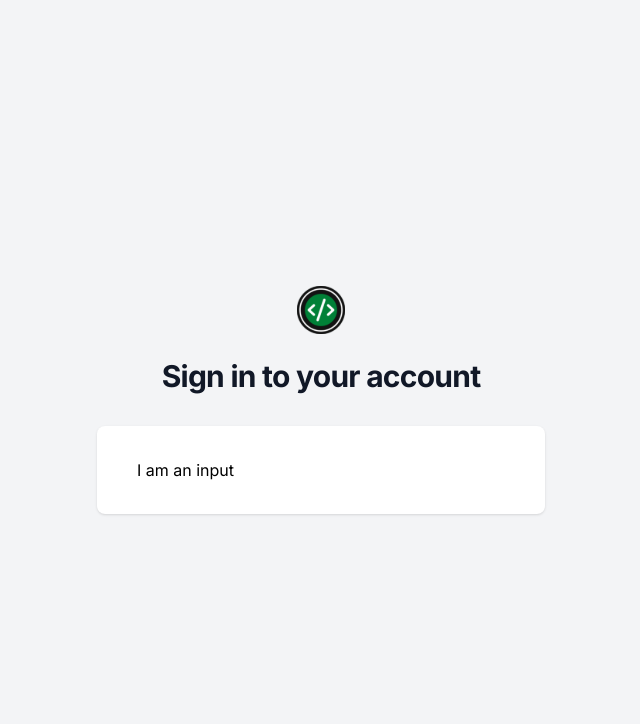
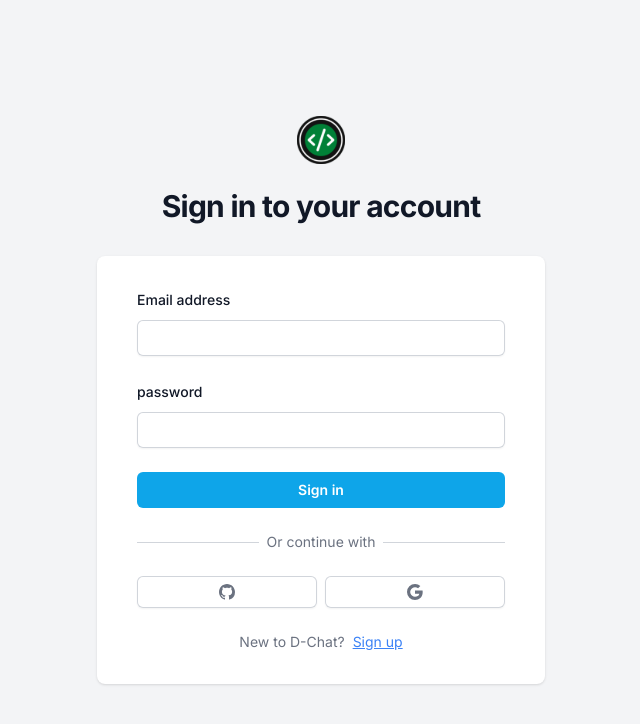
Before and after one commit to yodkwtf/nexus-chat-application, a Next.js app: page / in a window 1280 px wide. Shown: the top 724 px of the page, without its empty margins (319-959 px from the left). Built offline with nearby package versions, Linux system fonts and the light colour scheme.

Commit message:
Auth UI completed for login & register

```diff
--- a/app/(site)/components/AuthForm.tsx
+++ b/app/(site)/components/AuthForm.tsx
@@ -1,8 +1,11 @@
 'use client';
 
+import Button from '@/app/components/Button';
 import Input from '@/app/components/input/Input';
 import { useState, useCallback } from 'react';
 import { useForm, FieldValues, SubmitHandler } from 'react-hook-form';
+import AuthSocialButton from './AuthSocialButton';
+import { BsGithub, BsGoogle } from 'react-icons/bs';
 
 type Variant = 'LOGIN' | 'REGISTER';
 
@@ -41,13 +44,86 @@ const AuthForm = () => {
   };
 
   return (
-    <article className="mt-8 sm:mx-auto sm:w-full sm:max-w-md">
+    <section className="mt-8 sm:mx-auto sm:w-full sm:max-w-md">
       <div className="bg-white px-4 py-8 shadow sm:rounded-lg sm:px-10">
+        {/* Auth Form (Login/Register) */}
         <form className="space-y-6" onSubmit={handleSubmit(onSubmit)}>
-          <Input />
+          {variant === 'REGISTER' && (
+            <Input
+              id="name"
+              label="Name"
+              register={register}
+              errors={errors}
+              disabled={isLoading}
+            />
+          )}
+          <Input
+            id="email"
+            type="email"
+            label="Email address"
+            register={register}
+            errors={errors}
+            disabled={isLoading}
+          />
+          <Input
+            id="password"
+            type="password"
+            label="password"
+            register={register}
+            errors={errors}
+            disabled={isLoading}
+          />
+
+          <div>
+            <Button disabled={isLoading} type="submit" fullWidth>
+              {variant === 'REGISTER' ? 'Sign up' : 'Sign in'}
+            </Button>
+          </div>
         </form>
+
+        {/* Social Login Buttons */}
+        <article className="mt-6">
+          <div className="relative">
+            <div className="absolute inset-0 flex items-center">
+              <div className="w-full border-t border-gray-300" />
+            </div>
+
+            <div className="relative flex justify-center text-sm">
+              <span className="bg-white px-2 text-gray-500">
+                Or continue with
+              </span>
+            </div>
+          </div>
+
+          <div className="mt-6 flex gap-2">
+            <AuthSocialButton
+              icon={BsGithub}
+              onClick={() => socialAction('github')}
+            />
+            <AuthSocialButton
+              icon={BsGoogle}
+              onClick={() => socialAction('google')}
+            />
+          </div>
+        </article>
+
+        {/* Toggle Login/Register */}
+        <div className="flex gap-2 justify-center text-sm mt-6 px-2 text-gray-500">
+          <span>
+            {variant === 'REGISTER'
+              ? 'Already have an account?'
+              : 'New to D-Chat?'}
+          </span>
+          <button
+            type="button"
+            onClick={toggleVariant}
+            className="underline text-blue-500 hover:text-blue-600"
+          >
+            {variant === 'REGISTER' ? 'Sign in' : 'Sign up'}
+          </button>
+        </div>
       </div>
-    </article>
+    </section>
   );
 };
 export default AuthForm;
--- /dev/null
+++ b/app/(site)/components/AuthSocialButton.tsx
@@ -0,0 +1,22 @@
+import { IconType } from 'react-icons';
+
+interface AuthSocialButtonProps {
+  icon: IconType;
+  onClick: () => void;
+}
+
+const AuthSocialButton: React.FC<AuthSocialButtonProps> = ({
+  icon: Icon,
+  onClick,
+}) => {
+  return (
+    <button
+      type="button"
+      onClick={onClick}
+      className="inline-flex w-full justify-center rounded-md bg-white px-4 py-2 text-gray-500 shadow-sm ring-1 ring-inset ring-gray-300 hover:bg-gray-50 focus:outline-offset-0"
+    >
+      <Icon />
+    </button>
+  );
+};
+export default AuthSocialButton;
--- a/app/(site)/page.tsx
+++ b/app/(site)/page.tsx
@@ -3,7 +3,7 @@ import AuthForm from './components/AuthForm';
 
 export default function Home() {
   return (
-    <section className="flex min-h-full flex-col justify-center py-12 sm:px-6 lg:px-8 bg-gray-100">
+    <main className="flex min-h-full flex-col justify-center py-12 sm:px-6 lg:px-8 bg-gray-100">
       <div className="sm:mx-auto sm:w-full sm:max-w-md">
         <Image
           alt="logo"
@@ -20,6 +20,6 @@ export default function Home() {
 
       {/* Auth Form */}
       <AuthForm />
-    </section>
+    </main>
   );
 }
--- /dev/null
+++ b/app/components/Button.tsx
@@ -0,0 +1,55 @@
+'use client';
+import clsx from 'clsx';
+
+interface ButtonProps {
+  type?: 'button' | 'submit' | 'reset' | undefined;
+  fullWidth?: boolean;
+  children?: React.ReactNode;
+  onClick?: () => void;
+  secondary?: boolean;
+  danger?: boolean;
+  disabled?: boolean;
+}
+
+const Button: React.FC<ButtonProps> = ({
+  type = 'button',
+  fullWidth = false,
+  children,
+  onClick,
+  secondary = false,
+  danger = false,
+  disabled = false,
+}) => {
+  return (
+    <button
+      type={type}
+      disabled={disabled}
+      onClick={onClick}
+      className={clsx(
+        `
+        flex
+        justify-center
+        rounded-md
+        px-3
+        py-2
+        text-sm
+        font-semibold
+        focus-visible:outline
+        focus-visible:outline-2
+        focus-visible:outline-offset-2
+      `,
+        disabled && 'opacity-50 cursor-default',
+        fullWidth && 'w-full',
+        secondary ? 'text-gray-900' : 'text-white',
+        danger &&
+          'bg-rose-500 hover:bg-rose-600 focus-visible:outline-rose-600',
+        !secondary &&
+          !danger &&
+          'bg-sky-500 hover:bg-sky-600 focus-visible:outline-sky-600'
+      )}
+    >
+      {children}
+    </button>
+  );
+};
+export default Button;
--- a/app/components/input/Input.tsx
+++ b/app/components/input/Input.tsx
@@ -1,4 +1,67 @@
-const Input = () => {
-  return <div>I am an input</div>;
+'use client';
+import clsx from 'clsx';
+import { FieldErrors, FieldValues, UseFormRegister } from 'react-hook-form';
+
+interface InputProps {
+  label: string;
+  id: string;
+  type?: string;
+  required?: boolean;
+  register: UseFormRegister<FieldValues>;
+  errors: FieldErrors;
+  disabled?: boolean;
+}
+
+const Input: React.FC<InputProps> = ({
+  label,
+  id,
+  type = 'text',
+  required = false,
+  register,
+  errors,
+  disabled = false,
+}) => {
+  return (
+    <div>
+      <label
+        htmlFor={id}
+        className="block text-sm font-medium leading-6 text-gray-900"
+      >
+        {label}
+      </label>
+      <div className="mt-2">
+        <input
+          type={type}
+          id={id}
+          autoComplete={id}
+          disabled={disabled}
+          {...register(id, { required })}
+          className={clsx(
+            `
+            form-input
+            block
+            w-full
+            rounded-md
+            border-0
+            py-1.5
+            text-gray-900
+            shadow-sm
+            ring-1
+            ring-inset
+            ring-gray-300
+            placeholder:text-gray-400
+            focus:ring-2
+            focus:ring-inset
+            focus:ring-sky-600
+            sm:text-sm
+            sm:leading-6
+            `,
+            errors[id] && 'focus:ring-rose-500',
+            disabled && 'opacity-50 cursor-default'
+          )}
+        />
+      </div>
+    </div>
+  );
 };
 export default Input;
--- a/package.json
+++ b/package.json
@@ -9,6 +9,7 @@
     "lint": "next lint"
   },
   "dependencies": {
+    "@tailwindcss/forms": "^0.5.4",
     "@types/node": "20.5.0",
     "@types/react": "18.2.20",
     "@types/react-dom": "18.2.7",
--- a/tailwind.config.ts
+++ b/tailwind.config.ts
@@ -9,6 +9,10 @@ const config: Config = {
   theme: {
     extend: {},
   },
-  plugins: [],
+  plugins: [
+    require('@tailwindcss/forms')({
+      strategy: 'class',
+    }),
+  ],
 };
 export default config;
```
Also changed, not shown: 1 other file (tests, documents, lock files or other folders).
